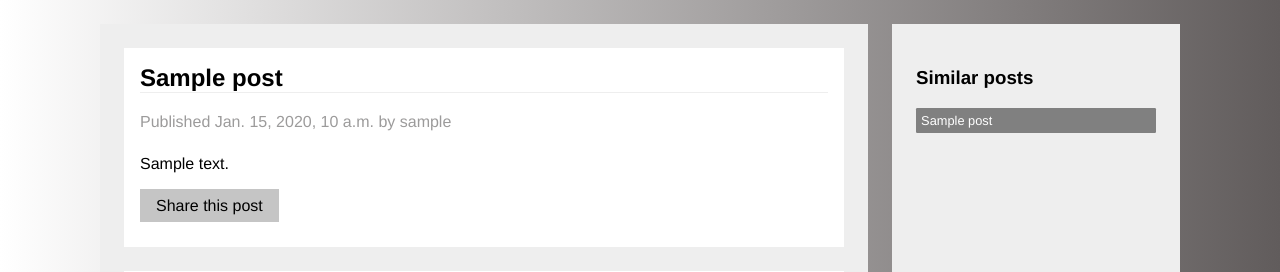
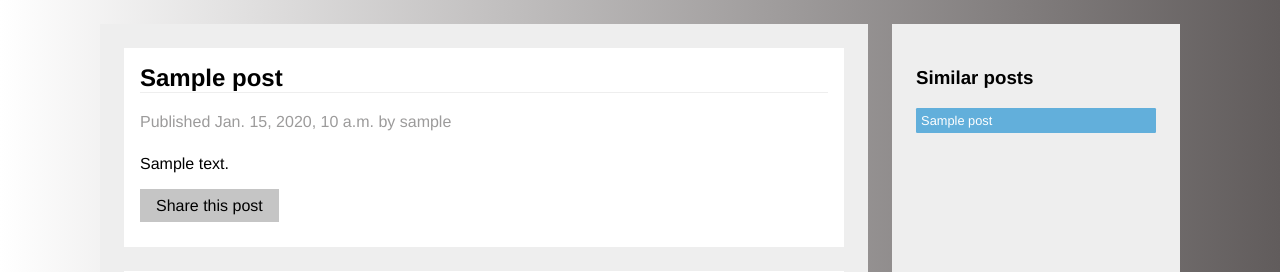
Before and after one commit to DevShasa/django-3-by-example-blog, a Django app: template blog/templates/blog/post/detail.html in a window 1280 px wide, with the pointer over the restyled element. Shown: the part 84-356 px from the top of the page. Run offline with Django 3.2, Linux system fonts and the light colour scheme; tables that the repository leaves empty hold one stand-in row (values such as "Sample post"); the template is opened without the code that fills it: values that come from a table or form of the project are taken from there, most other values are stand-ins (such as "Sample title", 1, 10 or a date in 2020).

Commit message:
Chapter three complete, with style I might add

```diff
--- a/blog/static/css/styles.css
+++ b/blog/static/css/styles.css
@@ -231,3 +231,6 @@ input[type=submit]:hover{
     text-decoration: none;
     cursor: pointer;
 }
+.detail-sidebar-link:hover{
+    background-color: rgb(98, 175, 219);
+}
--- a/blog/views.py
+++ b/blog/views.py
@@ -46,7 +46,6 @@ def post_detail(request, year, month, day, post):
     # Use Count to generate a value theat represents number of shared tags
     # Order the results by the number of shared tags in -descending-order...
     # Order the resulting queryset above by published so that recent posts come first...
-    # Slice the result to onlu get four entries
     # for more info on annotate check page 127 in django documentation book
     similar_posts = similar_posts.annotate(same_tags =Count("tags")).order_by('-same_tags', "-publish")[:4]
 
```
